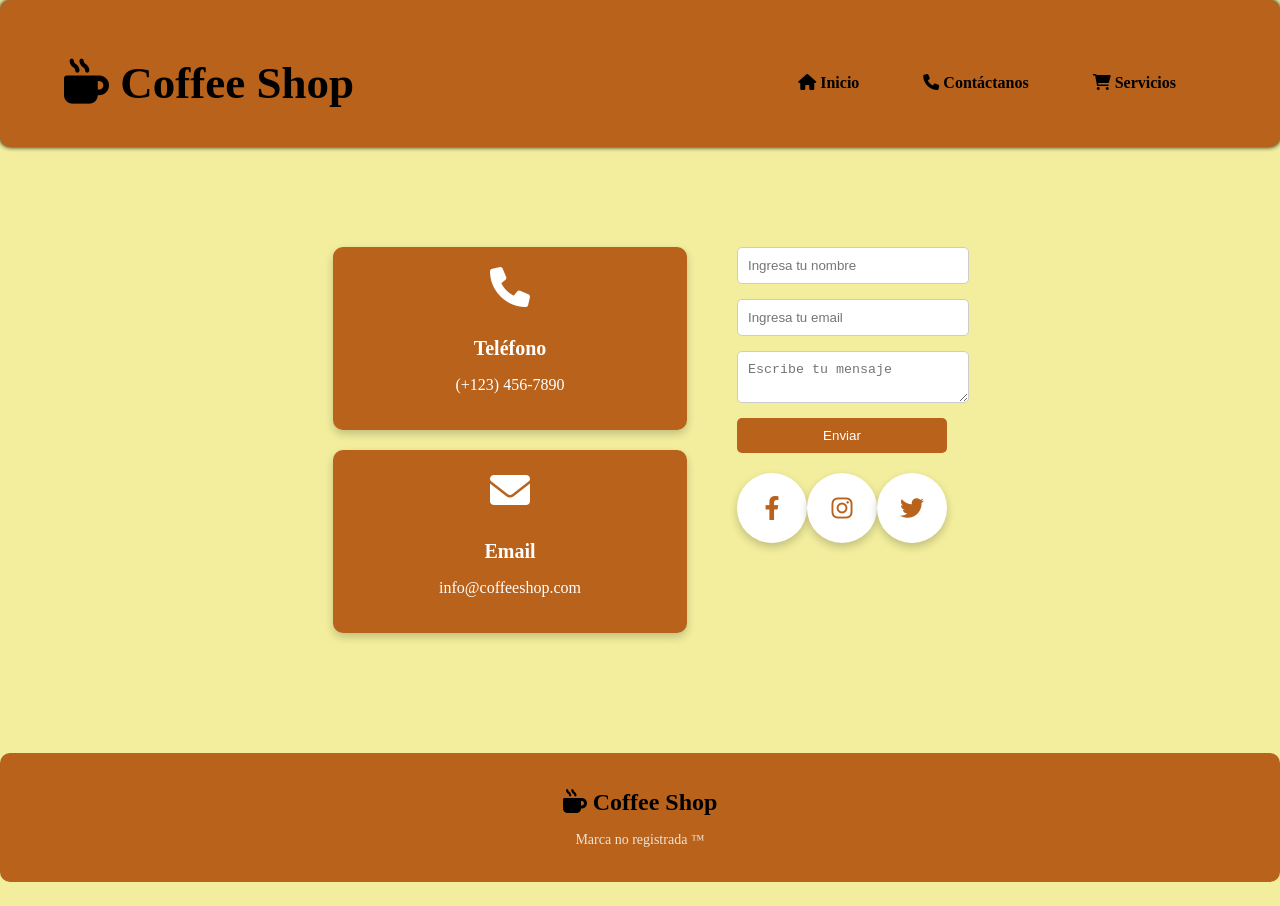
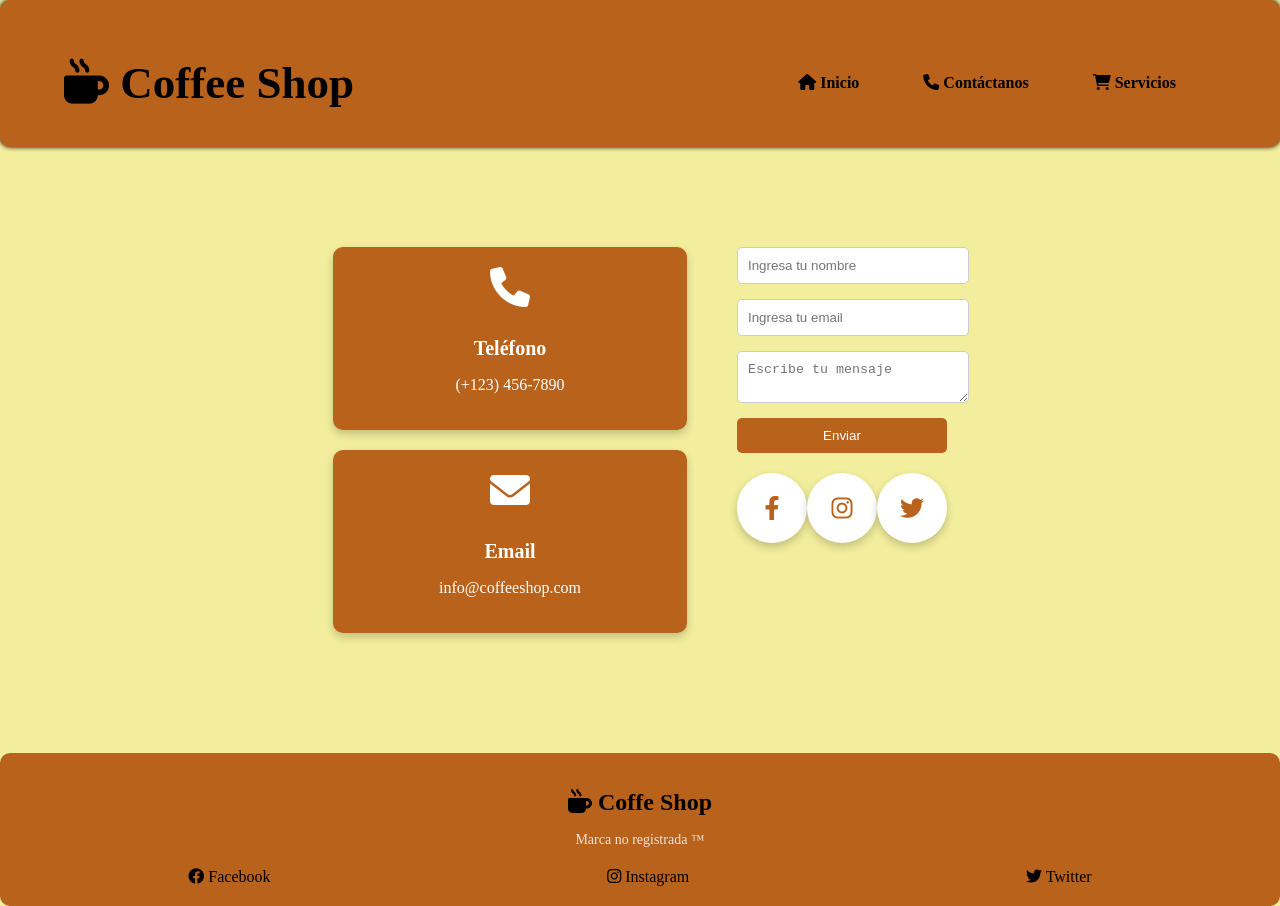
Before and after one commit to K31NER/Coffe-shop, a plain HTML site: page contactanos.html in a window 1280 px wide. Before the commit the page ends 882 px from the top, so only its background shows below. Drawn offline with Linux system fonts and the light colour scheme.

Commit message:
version 2.1

```diff
--- a/contactanos.html
+++ b/contactanos.html
@@ -50,8 +50,13 @@
 
     <footer>
         <div class="footer-content">
-            <h1><i class="fa-solid fa-mug-hot fa-bounce"></i> Coffee Shop</h1>
+            <h1><i class="fa-solid fa-mug-hot fa-bounce"></i> Coffe Shop</h1>
             <p>Marca no registrada &trade;</p>
+        </div>
+        <div class="social-media">
+            <a href="#"><i class="fa-brands fa-facebook"></i> Facebook</a>
+            <a href="#"><i class="fa-brands fa-instagram"></i> Instagram</a>
+            <a href="#"><i class="fa-brands fa-twitter"></i> Twitter</a>
         </div>
     </footer>
 </body>
```
Also changed, not shown: index.html (+5 -0 lines).
